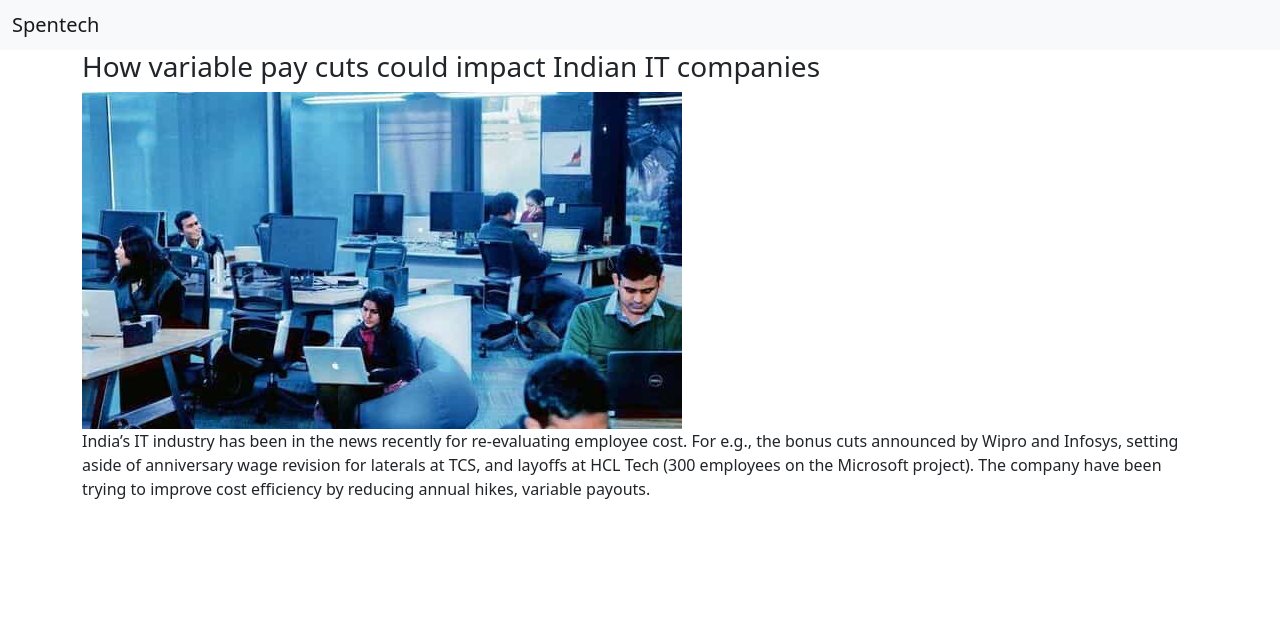
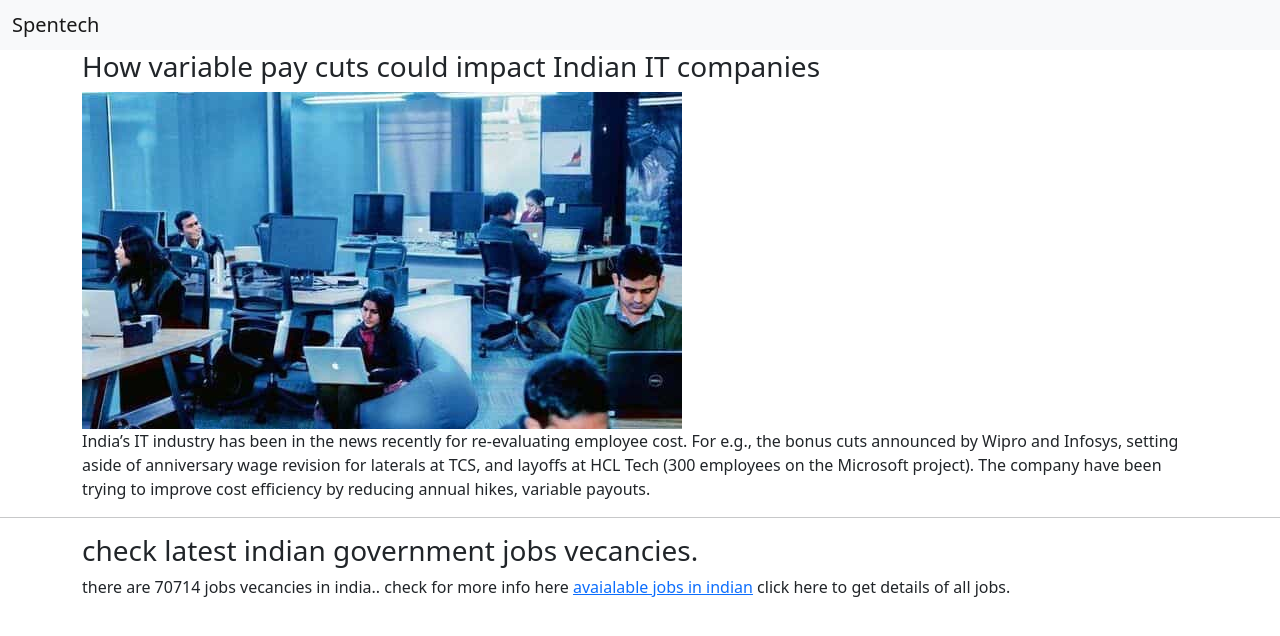
Before and after one commit to BaluG123/spentech, an Angular app: page / in a window 1280 px wide. Shown: the top 636 px of the page. Built offline with nearby package versions, Linux system fonts and the light colour scheme.

Commit message:
added news

```diff
--- a/src/app/app.component.html
+++ b/src/app/app.component.html
@@ -18,6 +18,11 @@
   <h3>How variable pay cuts could impact Indian IT companies</h3>
   <img src="../assets/images/it.jpg" alt="it image">
   <p>India’s IT industry has been in the news recently for re-evaluating employee cost. For e.g., the bonus cuts announced by Wipro and Infosys, setting aside of anniversary wage revision for laterals at TCS, and layoffs at HCL Tech (300 employees on the Microsoft project). The company have been trying to improve cost efficiency by reducing annual hikes, variable payouts.</p>
+  </div><hr>
+  <div class="container">
+    <h3>check latest indian government jobs vecancies.</h3>
+    <p>there are 70714 jobs vecancies in india.. check for more info here <span><a href="/https://www.indgovtjobs.in/2015/10/Government-Jobs.html">avaialable jobs in indian</a></span>
+    click here to get details of all jobs.</p>
   </div>
   <!-- JavaScript Bundle with Popper -->
   <script src="https://cdn.jsdelivr.net/npm/bootstrap@5.2.1/dist/js/bootstrap.bundle.min.js" integrity="sha384-u1OknCvxWvY5kfmNBILK2hRnQC3Pr17a+RTT6rIHI7NnikvbZlHgTPOOmMi466C8" crossorigin="anonymous"></script>
```
